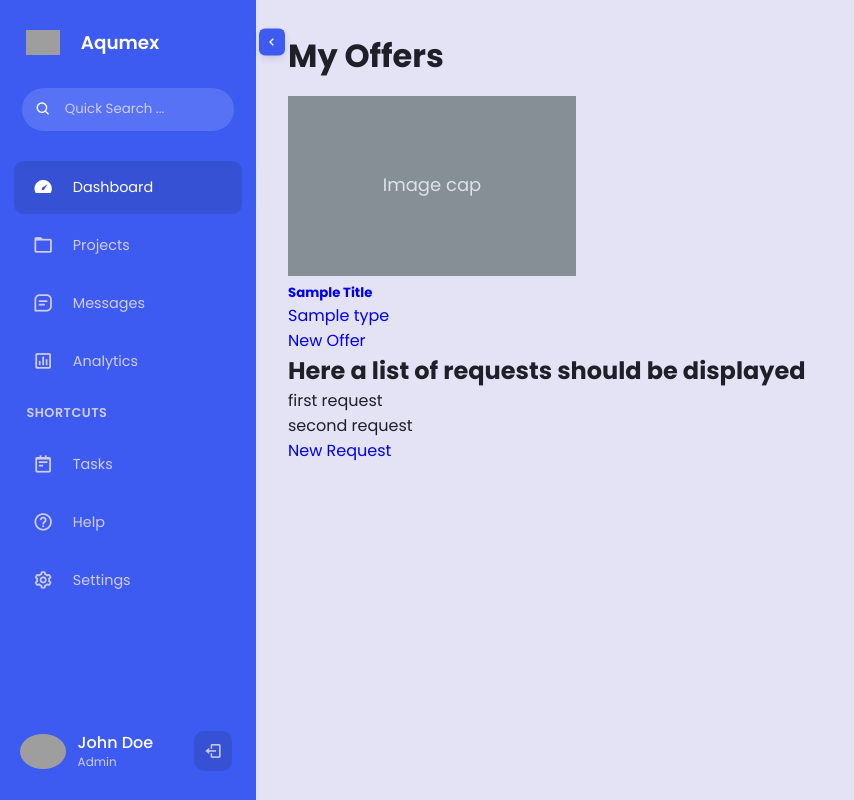
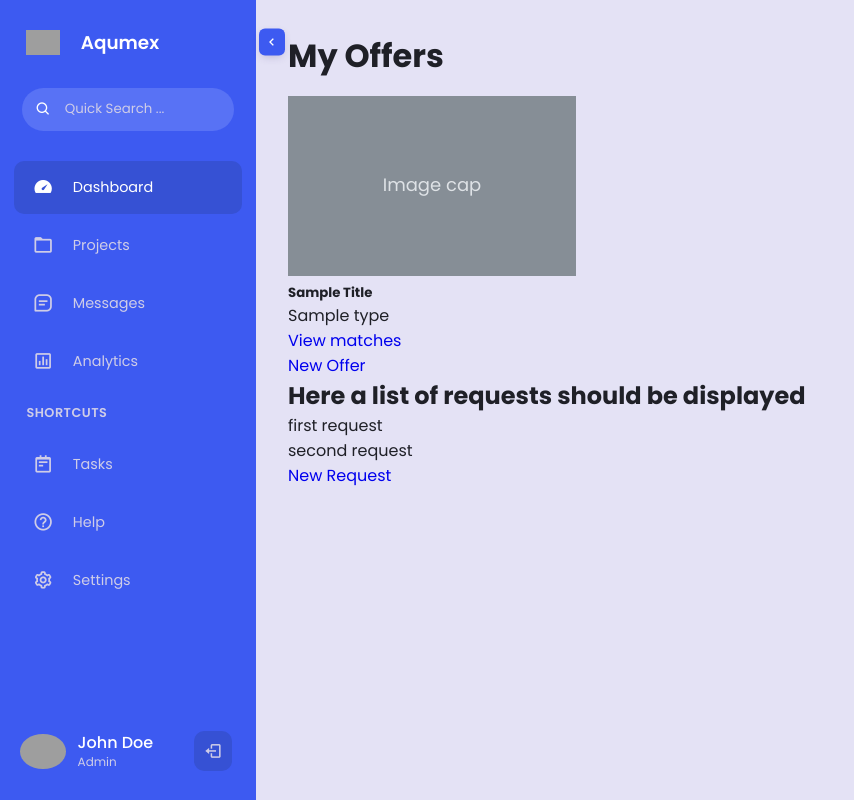
Before and after one commit to Ruffman/rematch, a Django app: page /insertions/overview/ in a window 1280 px wide. Shown: the whole page, without its empty margins (0-854 px from the left). Run offline with Django 4.2, Linux system fonts and the light colour scheme; a user stored in the database is signed in; tables that the repository leaves empty hold one stand-in row (values such as "Sample post"); some libraries are stand-ins or nearby versions; grey boxes are pictures that could not be loaded.

Commit message:
made the cards a nice stretchable link

```diff
--- a/insertions/templates/overview.html
+++ b/insertions/templates/overview.html
@@ -11,31 +11,10 @@
     <h2>No objects in database yet!</h2>
 
     {% else %}
-    <!-- <table id="datatable" class="table table-borderless table-thread-bordered table-nowrap table-align-middle card-table">
-      <thead class="thead-light">
-        <tr>
-          <th class="table-column-pl-0">Title</th>
-          <th>Object type</th>
-          <th>Zip code</th>
-          <th>Price</th>
-        </tr>
-      </thead>
-      <tbody>
-        {% for object in object_list %}
-        <tr>
-          <td>Filler Title</td>
-          <td>{{ object.object_type }}</td>
-          <td>{{ object.zip_code }}</td>
-          <td>{{ object.buy_price }}</td>
-        </tr>
-        {% endfor %}
-      </tbody>
-    </table> -->
     <div class="container">
       <div class="row row-cols-1 row-cols-lg-3 row-cols-lg-4 g-4">
         {% for object in object_list %}
         <div class="col">
-          <a href="google.com">
           <div class="card" style="width: 18rem">
             <svg class="bd-placeholder-img card-img-top" width="100%" height="180" xmlns="http://www.w3.org/2000/svg" role="img" aria-label="Placeholder: Image cap" preserveAspectRatio="xMidYMid slice" focusable="false">
               <title>Placeholder</title>
@@ -45,9 +24,9 @@
             <div class="card-body">
               <h5 class="card-title">Sample Title</h5>
               <p class="card-text">{{ object.object_type }}</p>
+              <a href="#" class="btn btn-primary stretched-link">View matches</a> <!-- TODO href to matches for object  url 'object.id:conversations:overview'-->
             </div>
           </div>
-          </a>
         </div>
         {% endfor %}
       </div>
```
Lines whose indentation alone changed are shown as unchanged.
